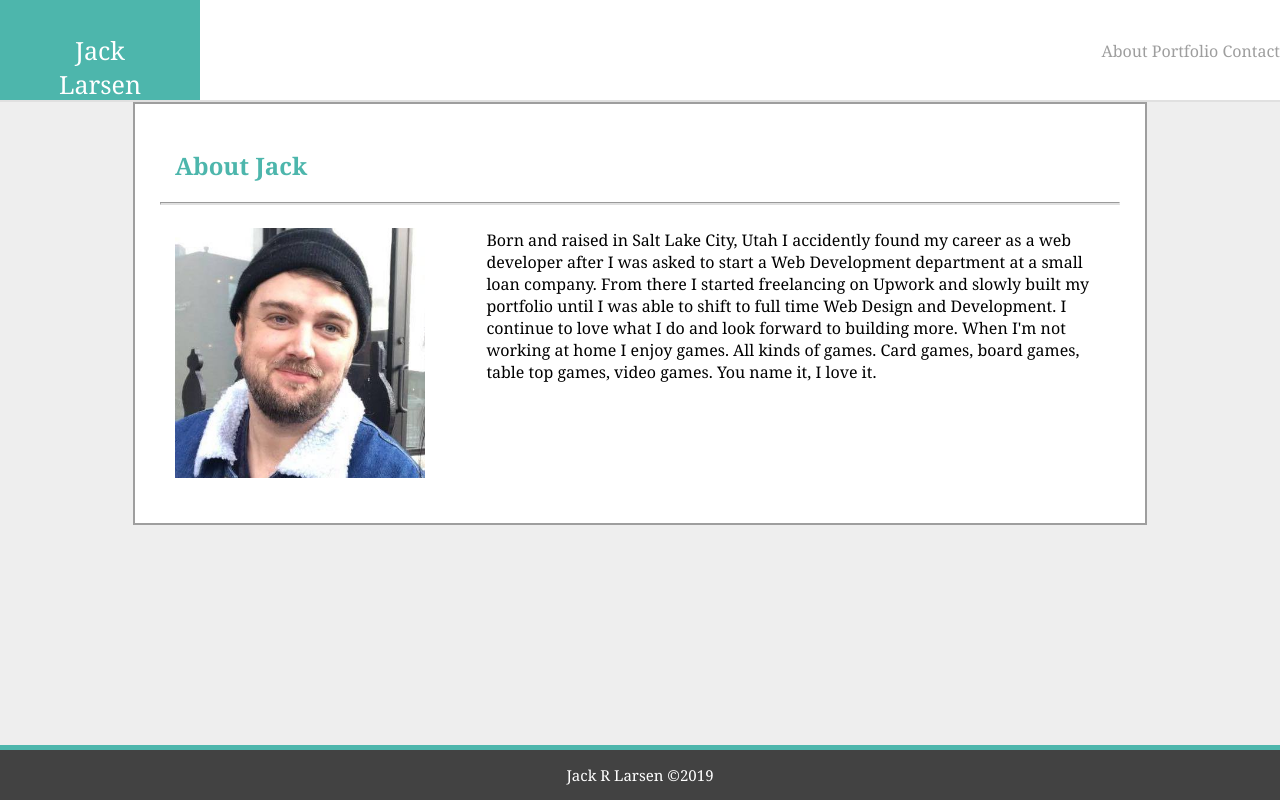
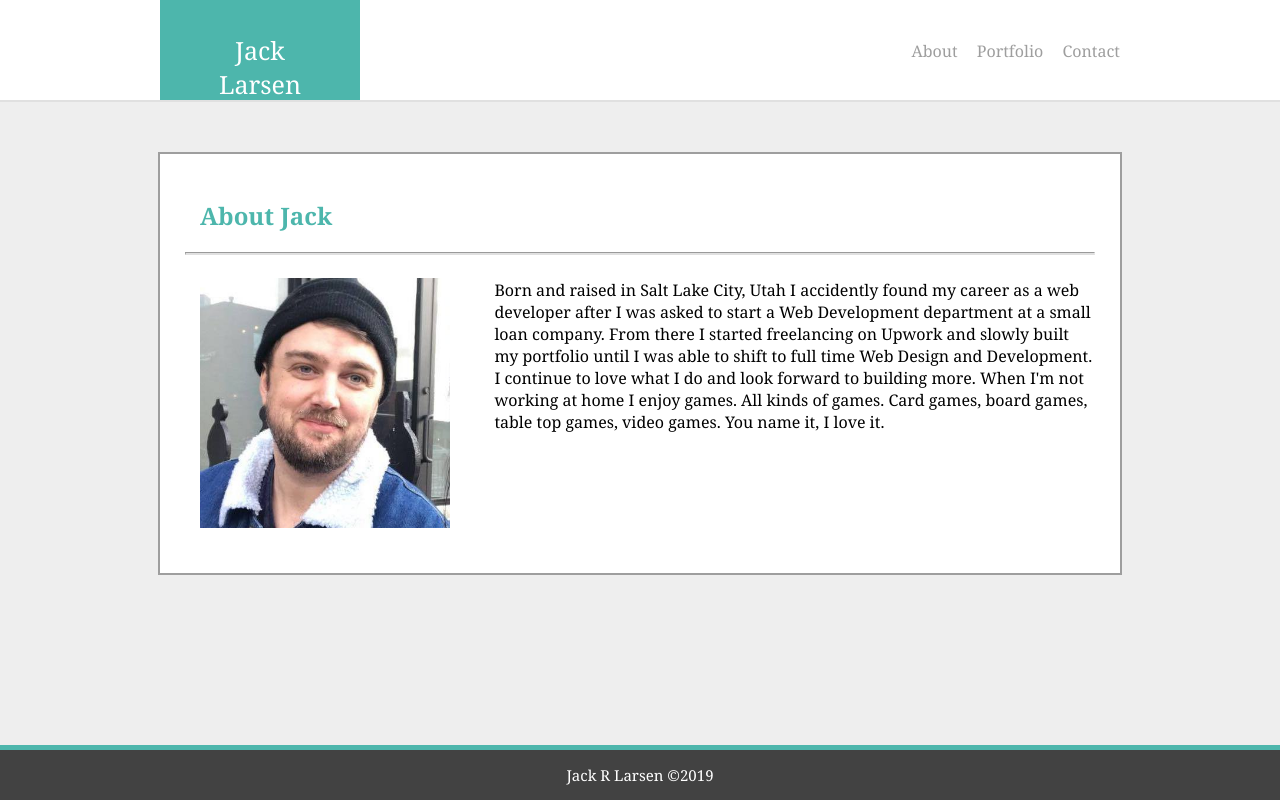
Before and after one commit to mememoomoo/homework1, a plain HTML site: page index.html in a window 1280 px wide. Drawn offline with Linux system fonts and the light colour scheme.

Commit message:
Centered Logo and menu. Adjusted body box to 910px.

```diff
--- a/css/style.css
+++ b/css/style.css
@@ -13,7 +13,7 @@ body {
 #content {
     background-color: #ffffff;
     border: 2px solid #9e9e9e;
-    width: 960px;
+    width: 910px;
     margin: auto;
     padding: 25px;
     float: center;
@@ -23,6 +23,7 @@ body {
     width: 66%;
     float: right;
 }
+
 .bio-image {
     height: 250px;
     width: 250px;
@@ -43,11 +44,27 @@ hr {
     height: 100px;
     background-color: #ffffff;
     border-bottom: 2px solid #e0e0e0;
+    margin-bottom: 50px;
+}
+
+.container {
+    width: 960px;
+    height: 100px;
+    background-color: #ffffff;
+    margin: 0 auto;
 }
 
 .menu {
     float: right;
     padding-top: 40px;
+}
+
+.about {
+    padding-right: 15px;
+}
+
+.portfolio {
+    padding-right: 15px;
 }
 
 .logo-text {
--- a/index.html
+++ b/index.html
@@ -10,6 +10,7 @@
 <body>
 
     <header id="header">
+        <div class="container">
             <div class="logo">
                 <div class="logo-text">Jack Larsen</div>
             </div>
@@ -18,7 +19,9 @@
                     <a class="portfolio" href="portfolio.html">Portfolio</a>
                     <a class="contact" href="contact.html">Contact</a>
                 </div>
+        </div>
     </header>
+
     <section id="content">
         <h1>About Jack</h1>
         <hr>
```
Lines whose indentation alone changed are shown as unchanged.
